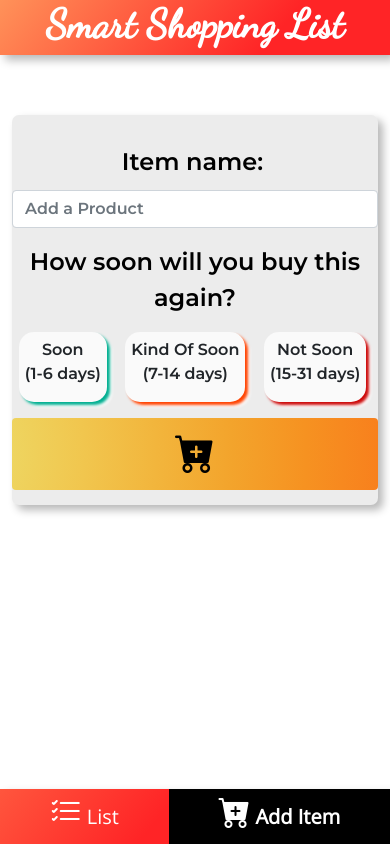
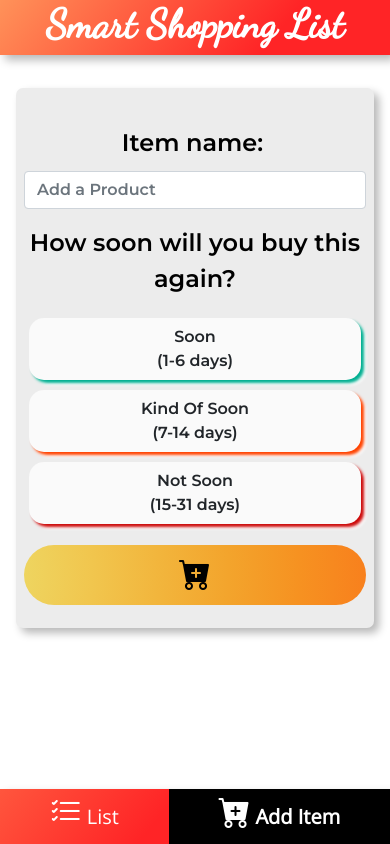
Before and after one commit to the-collab-lab/tcl-18-smart-shopping-list, a React (Create React App) app: page /add-item in a window 390 px wide. Built offline with nearby package versions, Linux system fonts and the light colour scheme; no server answers; the database is empty; sample sign-in values are in the browser's storage.

Commit message:
Fix responsive design issues

```diff
--- a/src/App.js
+++ b/src/App.js
@@ -8,10 +8,10 @@ function App() {
   return (
     <div className="App">
       <BrowserRouter>
-        <div className="App-Navbar-Top">
+        <div className="App-Navbar-Top fixed-top">
           <h1>Smart Shopping List</h1>
         </div>
-        <main className="container mt-5 pt-2">
+        <main className="container mt-5 p-3">
           <AppRoutes />
         </main>
       </BrowserRouter>
--- a/src/components/EmptyList/index.jsx
+++ b/src/components/EmptyList/index.jsx
@@ -1,14 +1,16 @@
 import React from 'react';
 import { Link } from 'react-router-dom';
-import 'components/EmptyList/styles.css'
+import 'components/EmptyList/styles.css';
 import bag from 'components/EmptyList/bag.png';
 
 function EmptyList() {
   return (
-    <section>
+    <section className="empty-message">
       <img className="bag" src={bag} alt="bag" />
       <h3>Your shopping list is currently empty!</h3>
-      <Link className="link-add" to="/add-item">Go ahead and add items to your list</Link>
+      <Link className="link-add" to="/add-item">
+        Go ahead and add items to your list
+      </Link>
     </section>
   );
 }
--- a/src/components/EmptyList/styles.css
+++ b/src/components/EmptyList/styles.css
@@ -1,3 +1,13 @@
+.bag {
+  width: 80px;
+  height: 80px;
+  margin-bottom: 5px;
+}
+
+.empty-message {
+  margin-top: 5em;
+}
+
 .link-add {
   font-size: 15px;
   text-decoration: underline;
@@ -7,9 +17,3 @@
 .link-add:hover {
   color: #ff2426;
 }
-
-.bag {
-  width: 80px;
-  height: 80px;
-  margin-bottom: 5px;
-}
--- a/src/components/FormProduct/index.jsx
+++ b/src/components/FormProduct/index.jsx
@@ -43,10 +43,10 @@ export const FormProduct = () => {
     setProduct({ ...initialStateProduct });
   };
   return (
-    <div className="d-flex justify-content-center container-form">
+    <div className="d-flex justify-content-center container-form w-100">
       {error && <p>{error}</p>}
-      <form onSubmit={handleSubmitProduct} className="form-group">
-        <div className="form-group">
+      <form onSubmit={handleSubmitProduct} className="w-100 p-2">
+        <div>
           <label className="form-text" htmlFor="Item-Name">
             Item name:
           </label>
@@ -64,12 +64,12 @@ export const FormProduct = () => {
         </div>
         <div className="mt-3 mb-3">
           <p className="form-text">How soon will you buy this again?</p>
-          <div className="d-flex justify-content-around radio-buttons">
+          <div className="radio-buttons">
             <input
               onChange={handleInputProduct}
               type="radio"
               required="required"
-              name="nextPurchase"
+              name="options"
               value={6}
               id="option-soon"
             />
@@ -82,7 +82,7 @@ export const FormProduct = () => {
               onChange={handleInputProduct}
               type="radio"
               required="required"
-              name="nextPurchase"
+              name="options"
               value={14}
               id="option-kind"
             />
@@ -95,7 +95,7 @@ export const FormProduct = () => {
               onChange={handleInputProduct}
               type="radio"
               required="required"
-              name="nextPurchase"
+              name="options"
               value={31}
               id="option-not-soon"
             />
--- a/src/components/FormProduct/styles.css
+++ b/src/components/FormProduct/styles.css
@@ -4,16 +4,17 @@
   box-shadow: 5px 5px 9px #b8b8b8, -5px -5px 9px #ffffff;
   padding: 15px 0px;
 }
+
 .form-icon {
-  font-size: 40px;
+  margin-top: -1em;
 }
+
 .form-text {
   font-size: 24px;
   color: black;
 }
+
 .btn-addItem {
-  border: none;
-  color: black;
   background-image: radial-gradient(
     circle at -20.71% 50%,
     #ebe273 0,
@@ -24,54 +25,82 @@
     #f69221 83.33%,
     #f8801d 100%
   );
+  border: none;
+  border-radius: 50px;
+  color: black;
+  display: block;
+  font-size: 2em;
 }
+
 .btn-addItem:hover {
   background: black;
   color: white;
 }
+
 input[type='radio'] {
   display: none;
   text-align: center;
   margin: 0;
 }
+
+.radio-buttons {
+  display: flex;
+  flex-direction: column;
+  justify-content: space-around;
+}
+
 .radio-buttons input[type='radio'] + .btn-soon {
   background: #fafafa;
   box-shadow: 3px 3px 3px #00af91, 5px 5px 3px #ffffff;
 }
+
 .radio-buttons input[type='radio'] + .btn-kind {
   background: #fafafa;
   box-shadow: 3px 3px 3px #ff4301, 5px 5px 3px #ffffff;
 }
+
 .radio-buttons input[type='radio'] + .btn-not-soon {
   background: #fafafa;
   box-shadow: 3px 3px 3px #cd0a0a, 5px 5px 3px #ffffff;
 }
+
 .radio-buttons input[type='radio'] + .btn-soon:hover {
   background: #00af91;
   color: white;
 }
+
 .radio-buttons input[type='radio'] + .btn-kind:hover {
   background: #ff4301;
   color: white;
 }
+
 .radio-buttons input[type='radio'] + .btn-not-soon:hover {
   background: #cd0a0a;
   color: white;
 }
+
 .radio-buttons input[type='radio']:checked + .btn-soon {
   background: #00af91;
   color: white;
 }
+
 .radio-buttons input[type='radio']:checked + .btn-kind {
   background: #ff4301;
   color: white;
 }
+
 .radio-buttons input[type='radio']:checked + .btn-not-soon {
   background: #cd0a0a;
   color: white;
 }
+
 .radio-buttons input[type='radio'] + label {
   border-radius: 15px;
-  height: 70px;
-  padding: 5px;
+  margin: 5px;
 }
+
+@media (min-width: 992px) {
+  .radio-buttons {
+    flex-direction: row;
+  }
+}
--- a/src/components/ProductList/index.jsx
+++ b/src/components/ProductList/index.jsx
@@ -1,9 +1,11 @@
 import React from 'react';
 import ItemList from 'components/ItemList';
 import { getProductStatus, sortProducts } from 'components/Utils/helpers';
+import './styles.css';
+
 function ProductList({ products }) {
   return (
-    <>
+    <div className="product-list">
       {products && (
         <div>
           {(products || [])
@@ -23,7 +25,7 @@ function ProductList({ products }) {
             ))}
         </div>
       )}
-    </>
+    </div>
   );
 }
 export default ProductList;
--- a/src/pages/AddItem/index.jsx
+++ b/src/pages/AddItem/index.jsx
@@ -1,10 +1,11 @@
 import { FormProduct } from 'components/FormProduct';
 import React from 'react';
 import Nav from 'components/Nav';
+import './styles.css';
 
 function AddItem() {
   return (
-    <div className="mt-1">
+    <div className="add-item mt-4">
       <FormProduct />
       <Nav />
     </div>
--- /dev/null
+++ b/src/pages/AddItem/styles.css
@@ -0,0 +1,12 @@
+.add-item {
+  height: 600px;
+  margin-bottom: 50px;
+}
+
+@media (min-width: 992px) {
+  .add-item {
+    height: 100%;
+    margin: 0 auto;
+    width: 50%;
+  }
+}
--- a/src/pages/ListView/index.jsx
+++ b/src/pages/ListView/index.jsx
@@ -34,14 +34,15 @@ function ListView() {
   const currentProducts = values ? values.docs : [];
 
   return (
-    <div className="list-view p-4">
+    <div className="list-view">
+      {!!currentProducts.length && (
+        <div className="products p-2">
           <form>
-        {!!currentProducts.length && (
             <div className="form-group">
               <label htmlFor="nameFilter">Filter items</label>
               <br />
               <input
-              className="filter-container w-100"
+                className="form-control filter-container w-100"
                 type="search"
                 id="nameFilter"
                 placeholder="Start typing here..."
@@ -49,17 +50,42 @@ function ListView() {
                 onChange={handleInput}
               />
             </div>
-        )}
           </form>
           <br />
           {error && <p aria-live="assertive">Error: {JSON.stringify(error)}</p>}
           {loading && <p aria-live="polite">List: Loading...</p>}
+          {!loading &&
+            Array.isArray(productsFiltered) &&
+            productsFiltered.length === 0 &&
+            nameFilter.length > 0 && (
+              <p aria-live="assertive">
+                Not found products by name: '{nameFilter}'
+              </p>
+            )}
+          {!loading &&
+            Array.isArray(productsFiltered) &&
+            productsFiltered.length > 0 && (
+              <ProductList products={productsFiltered} />
+            )}
+        </div>
+      )}
       {!loading && values.empty && <EmptyList />}
-      {!loading && !values.empty && productsFiltered.length === 0 ? (
+
+      {/* {(!loading && values.empty && nameFilter.length > 0) && <p aria-live="assertive">Not found products by name: '{nameFilter}'</p>}
+      {(!loading && !values.empty && nameFilter.length > 0) && <ProductList products={productsFiltered} />}
+      <p>loading: {loading}</p>
+      <p>nameFilter: {nameFilter}</p>
+      <p>values: {values.length}</p> */}
+
+      {/*
+      {!loading && !values.empty && productsFiltered.length === 0 && nameFilter==="" ? (
         <p aria-live="assertive">Not found products by name: '{nameFilter}'</p>
       ) : (
+        <>
+          hola!
           <ProductList products={productsFiltered} />
-      )}
+        </>
+      )} */}
       <Nav />
     </div>
   );
--- a/src/pages/ListView/styles.css
+++ b/src/pages/ListView/styles.css
@@ -1,7 +1,14 @@
-.list-view {
-  width: 385px;
-  margin: 20px auto;
+.products {
+  height: 700px;
   background: #ececec;
   box-shadow: 5px 5px 9px #b8b8b8, -5px -5px 9px #ffffff;
-  padding: 15px 0px;
+  margin: 0 auto;
 }
+
+@media (min-width: 992px) {
+  .products {
+    height: 100%;
+    margin: 50px auto;
+    width: 50%;
+  }
+}
```
Also changed, not shown: src/components/ProductList/styles.css (added). Lines whose indentation alone changed are shown as unchanged.
